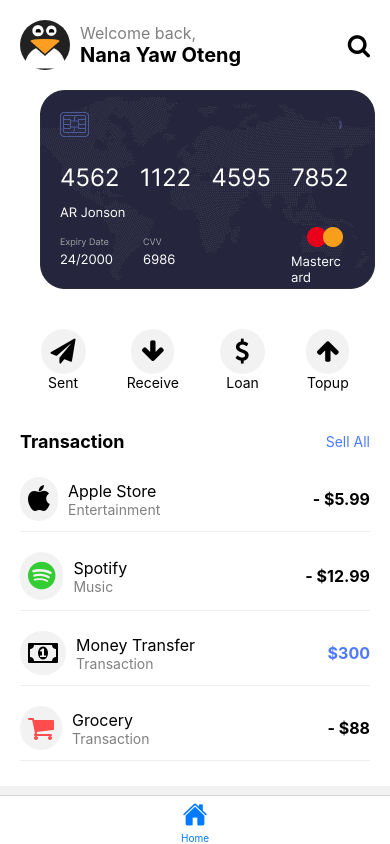
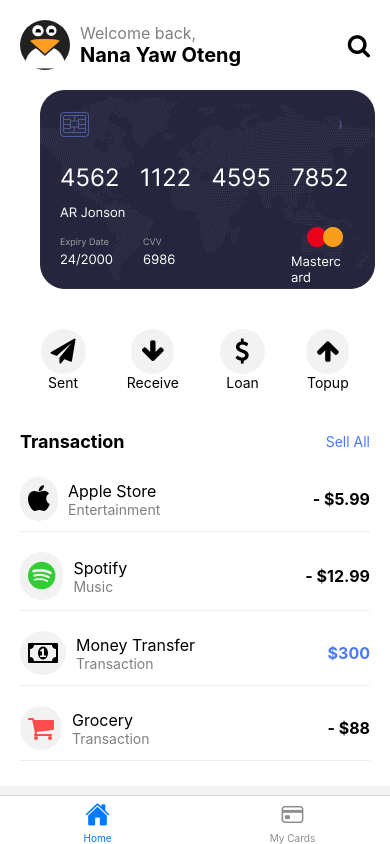
Before and after one commit to Nana-Yaw-Oteng/rn-assignment5-11038553, a React Native app in the folder Card/: screen / in a window 390 px wide. Built offline with nearby package versions, Linux system fonts and the light colour scheme.

Commit message:
Added the cards screen

```diff
--- a/Card/App.js
+++ b/Card/App.js
@@ -3,6 +3,7 @@ import { NavigationContainer } from '@react-navigation/native';
 import { createBottomTabNavigator } from '@react-navigation/bottom-tabs';
 import Ionicons from 'react-native-vector-icons/Ionicons';
 import HomeScreen from './components/HomeScreen';
+import MyCardsScreen from './components/MyCards';
 // import MyCardsScreen from './src/screens/MyCardsScreen';
 // import StatisticsScreen from './src/screens/StatisticsScreen';
 // import SettingsScreen from './src/screens/SettingsScreen';
@@ -35,8 +36,8 @@ const App = () => {
 
       >
         <Tab.Screen name="Home" component={HomeScreen} />
-        {/* <Tab.Screen name="My Cards" component={MyCardsScreen} />
-        <Tab.Screen name="Statistics" component={StatisticsScreen} />
+        <Tab.Screen name="My Cards" component={MyCardsScreen} />
+        {/* <Tab.Screen name="Statistics" component={StatisticsScreen} />
         <Tab.Screen name="Settings" component={SettingsScreen} /> */}
       </Tab.Navigator>
     </NavigationContainer>
```
